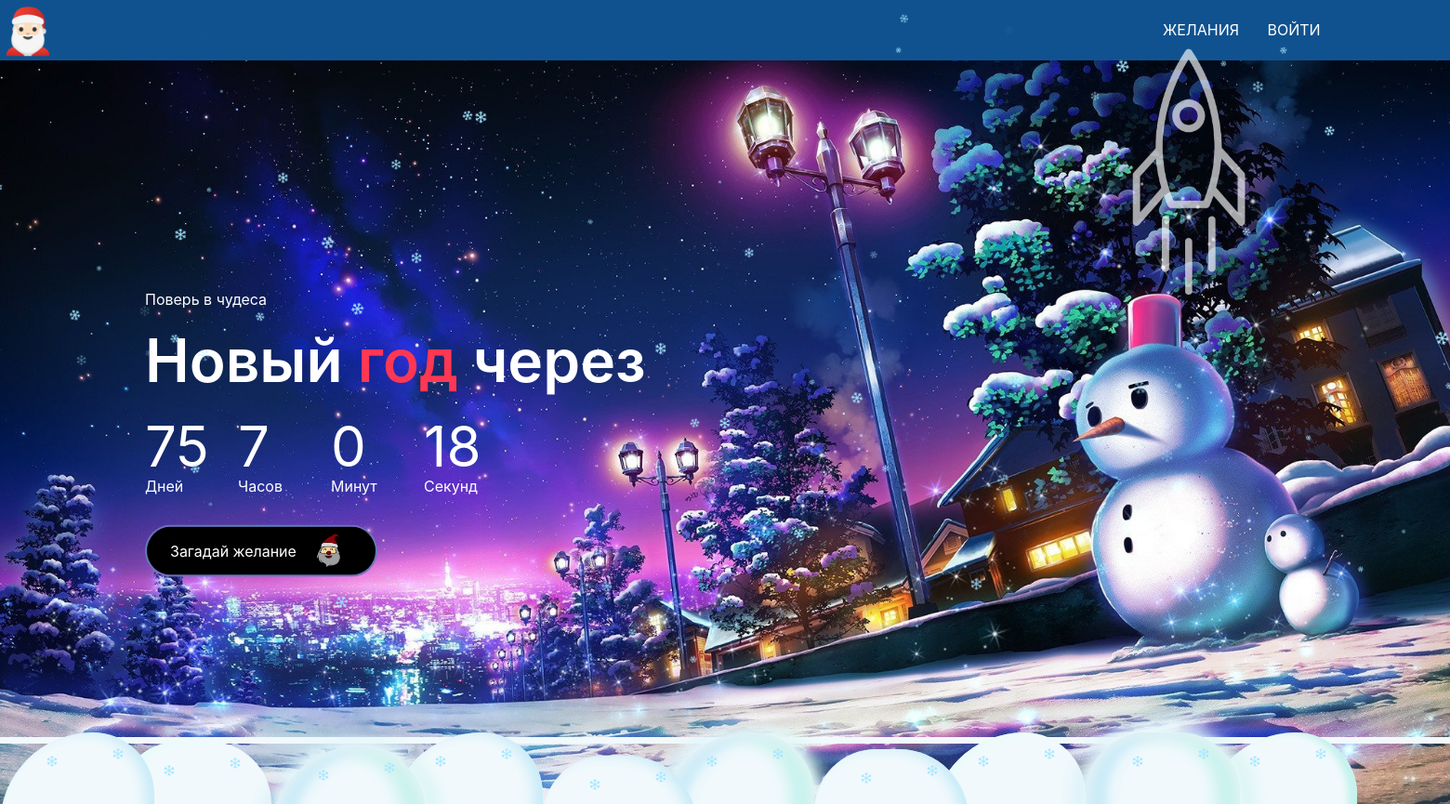
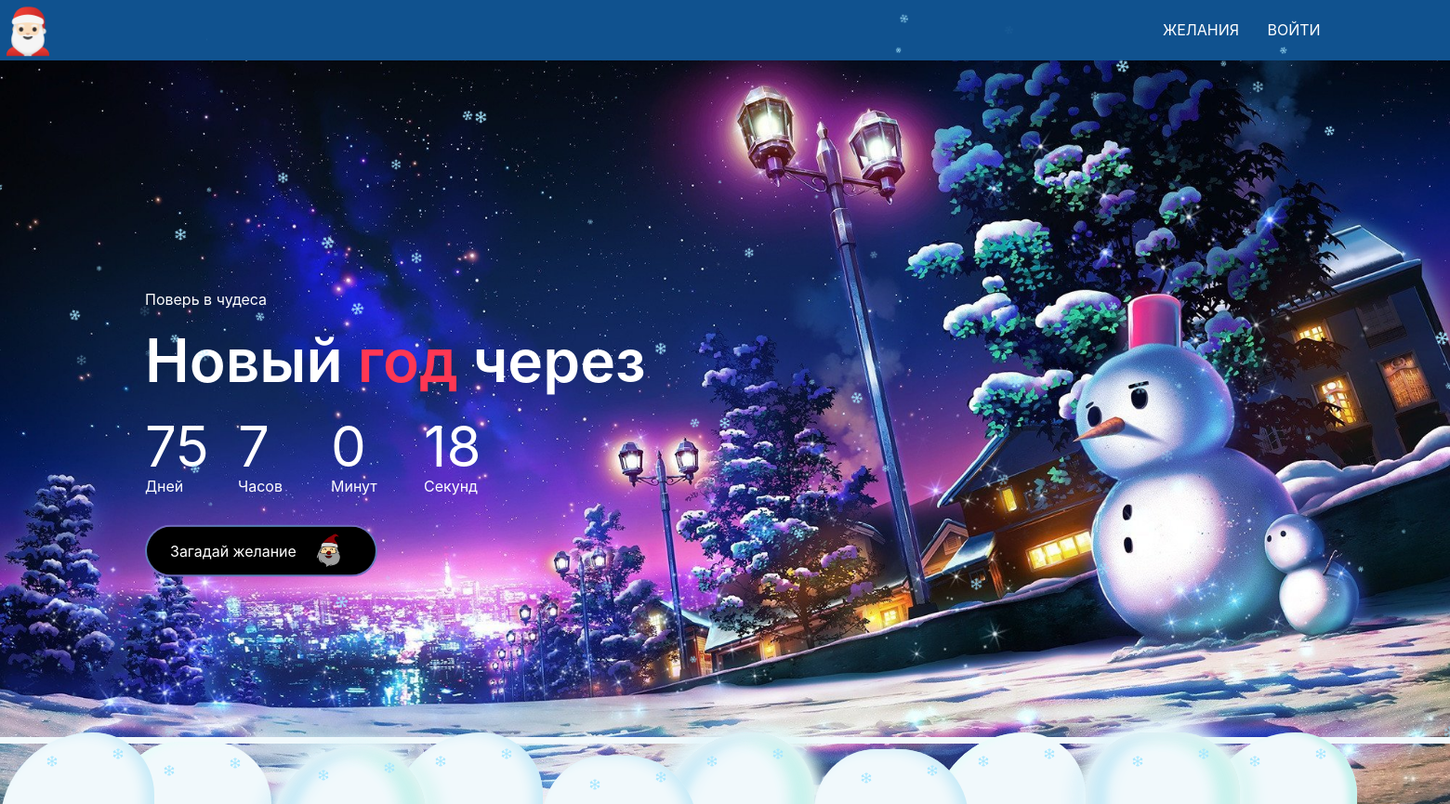
Before and after one commit to Stas9878/new_year_timer_site, a Django app: page / in a window 1560 px wide; the page is wider, and only the part inside the window is pictured. Shown: that part at 93% size. Run offline with Django 4.2, Linux system fonts and the light colour scheme; some libraries are stand-ins or nearby versions.

Commit message:
Исправление кода

```diff
--- a/new_year_timer/index/admin.py
+++ b/new_year_timer/index/admin.py
@@ -4,7 +4,3 @@
 @admin.register(Wish)
 class WishAdmin(admin.ModelAdmin):
     list_display = ['wish','author', 'publish','id']
-
-# @admin.register(UserWish)
-# class WishAdmin(admin.ModelAdmin):
-#     list_display = ['name','id']
--- a/new_year_timer/index/static/style.css
+++ b/new_year_timer/index/static/style.css
@@ -80,23 +80,6 @@
     margin-bottom: -14px;
 }
 
-.rocket{
-    width: 250px;
-    position: absolute;
-    right: 10%;
-    bottom: 0;
-    animation: rocket 4s linear infinite;
-}
-@keyframes rocket{
-    0%{
-        bottom: 0;
-        opacity: 0;
-    }
-    100%{
-        bottom: 105%;
-        opacity: 1;
-    }
-}
 
 /* navbar */
 
--- a/new_year_timer/new_year_timer/settings.py
+++ b/new_year_timer/new_year_timer/settings.py
@@ -131,6 +131,7 @@
 SITE_ID = 1
 
 SESSION_COOKIE_AGE = 60 * 60 * 24 * 30
+
 #SMTP EMAIL
 # Конфигурация сервера электронной почты
 EMAIL_BACKEND = 'django.core.mail.backends.smtp.EmailBackend'
--- a/new_year_timer/templates/index/index.html
+++ b/new_year_timer/templates/index/index.html
@@ -21,9 +21,7 @@
                 <button class="butt" type="text" >Загадай желание <img src="{% static 'img/magic.png' %}"></button>
             </form>
 
-
         </div>
-        <img src="{% static 'img/rocket.png' %}" class="rocket">
     </div>
     <script>
         //timer
```
Also changed, not shown: new_year_timer/accounts/views.py (+7 -3 lines), new_year_timer/index/models.py (+0 -17 lines).
